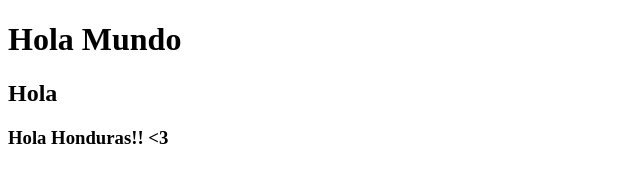
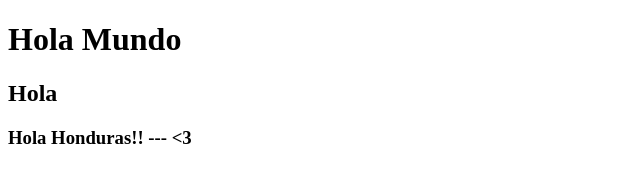
Before and after one commit to eduardoorm/gdg, a plain HTML site: page index.html in a window 1280 px wide. Shown: the full height of the page, 0-640 px from the left. Drawn offline with Linux system fonts and the light colour scheme.

```diff
--- a/index.html
+++ b/index.html
@@ -8,6 +8,6 @@
 <body>
     <h1>Hola Mundo</h1>
     <h2>Hola</h2>
-    <h3> Hola Honduras!! <3 </h3>
+    <h3> Hola Honduras!! --- <3 </h3>
 </body>
 </html>
```
